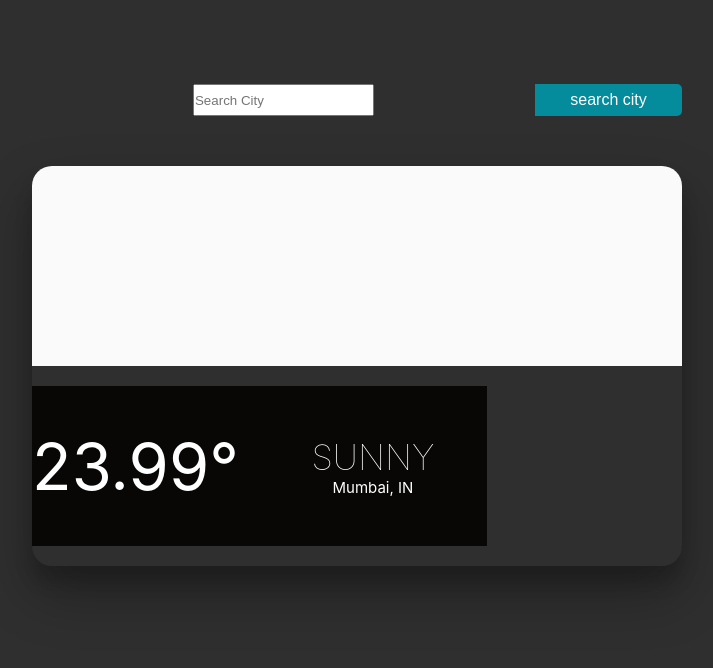
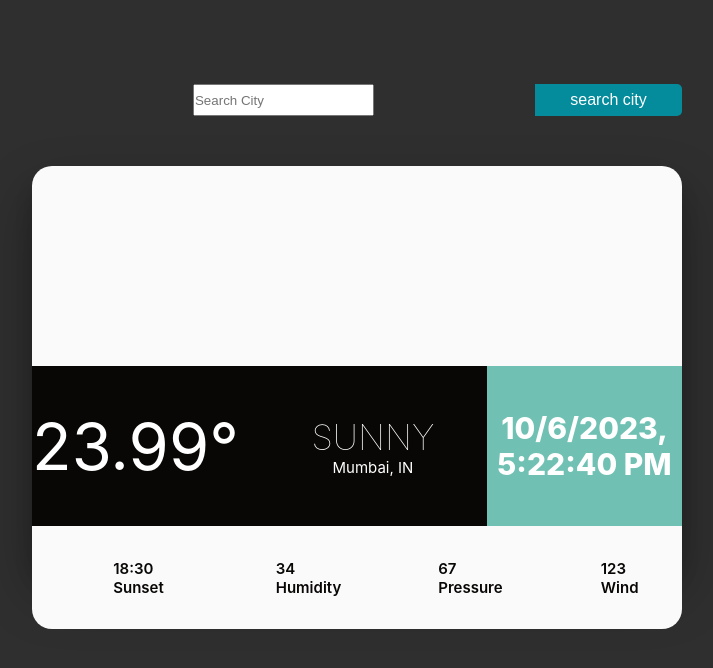
Before and after one commit to santoshnarayanan/weatherapp, a React (Create React App) app: page / in a window 1280 px wide. Shown: the top 668 px of the page, without its empty margins (283-996 px from the left). Built offline with nearby package versions, Linux system fonts and the light colour scheme; some icons are missing.

Commit message:
Styling weather Card

```diff
--- a/src/components/WeatherDetails.js
+++ b/src/components/WeatherDetails.js
@@ -16,6 +16,48 @@
                         <div className="place">Mumbai, IN</div>
                     </div>
                 </div>
+                <div className="date">{new Date().toLocaleString()}</div>
+                <div className="extra-temp">
+                    <div className="temp-info-minmax">
+                        <div className="two-sided-section">
+                            <p>
+                                <i className={"wi wi-sunset"}></i>
+                            </p>
+                            <p className="extra-info-leftside">
+                                18:30 <br /> Sunset
+                            </p>
+                        </div>
+
+
+                        <div className="two-sided-section">
+                            <p>
+                                <i className={"wi wi-humidity"}></i>
+                            </p>
+                            <p className="extra-info-leftside">
+                                34 <br /> Humidity
+                            </p>
+                        </div>
+                    </div>
+                    <div className="temp-info-minmax">
+                        <div className="two-sided-section">
+                            <p>
+                                <i className={"wi wi-rain"}></i>
+                            </p>
+                            <p className="extra-info-leftside">
+                                67 <br /> Pressure
+                            </p>
+                        </div>
+
+                        <div className="two-sided-section">
+                            <p>
+                                <i className={"wi wi-strong-wind"}></i>
+                            </p>
+                            <p className="extra-info-leftside">
+                                123 <br /> Wind
+                            </p>
+                        </div>
+                    </div>
+                </div>
             </article>
         </>
     );
```
